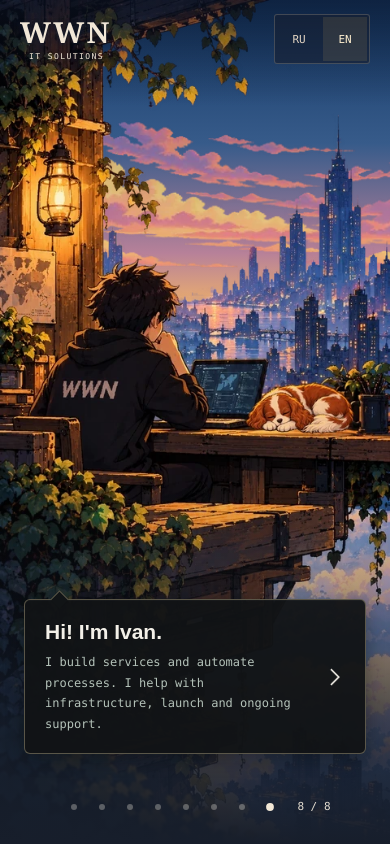
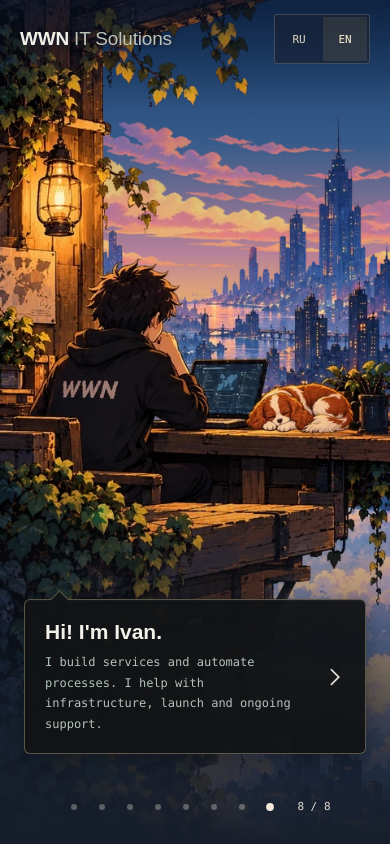
Before and after one commit to wWrongName/CV, a Next.js app: page /en in a window 390 px wide. Built offline with nearby package versions, Linux system fonts and the light colour scheme.

Commit message:
Match the mobile wordmark to the WWN Mini App

```diff
--- a/src/components/workshop/mobile-index.tsx
+++ b/src/components/workshop/mobile-index.tsx
@@ -80,7 +80,7 @@ export function MobileWorkshopIndex({ locale, onEnter, paused = false }: { local
   }
 
   return <main className="mobile-workshop" aria-label={ui.title}>
-    <header className="mobile-workshop-header"><Link className="mobile-workshop-brand" href={`/${locale}`}>WWN<span>IT SOLUTIONS</span></Link><LanguageSwitch locale={locale} anchor={mobileSlideAnchor(active)} /></header>
+    <header className="mobile-workshop-header"><Link className="mobile-workshop-brand" href={`/${locale}`}><strong>WWN</strong> IT Solutions</Link><LanguageSwitch locale={locale} anchor={mobileSlideAnchor(active)} /></header>
     <div className="mobile-carousel" ref={rail} onKeyDown={onKeyDown} role="group" aria-roledescription={ru ? "карусель" : "carousel"} aria-label={ru ? "Разделы мастерской" : "Workshop sections"}>
       <section className="mobile-scene mobile-welcome" id="mobile-about" data-mobile-slide="0" aria-labelledby="mobile-about-title">
         <MobileClouds active={active === 0 && !paused} />
--- a/src/components/workshop/mobile-workshop.css
+++ b/src/components/workshop/mobile-workshop.css
@@ -9,8 +9,8 @@
   .mobile-scene{position:relative;isolation:isolate;overflow:clip;flex:0 0 100%;min-width:0;height:100%;scroll-snap-align:start;scroll-snap-stop:always}
   .mobile-workshop-header{position:absolute;z-index:7;inset:max(14px,env(safe-area-inset-top)) 20px auto;display:flex;align-items:center;justify-content:space-between;gap:20px}
   .mobile-workshop::before{content:"";position:absolute;z-index:6;inset:0 0 auto;height:105px;background:linear-gradient(#0d162a99,transparent);pointer-events:none}
-  .mobile-workshop-brand{color:#f1e7d7;font:700 29px/1 Georgia,serif;letter-spacing:.08em;text-shadow:0 1px 4px #101a2b}
-  .mobile-workshop-brand>span{display:block;margin-top:6px;font:8px/1.2 var(--workshop-mono);letter-spacing:.18em;text-align:center;text-indent:.18em;white-space:nowrap}
+  .mobile-workshop-brand{color:#bdc3bb;font:400 19px/1.2 Arial,sans-serif;letter-spacing:-.01em;white-space:nowrap;text-shadow:0 1px 4px #101a2b}
+  .mobile-workshop-brand>strong{color:#f3f0e8;font-weight:700}
   .mobile-workshop-header .language-switch{padding:2px;border:1px solid #d1c5a93d;border-radius:3px;background:#1720329c}
   .mobile-workshop-header .language-switch a{min-width:44px;min-height:44px;padding:10px;color:#e4d5c3}
   .mobile-workshop-header .language-switch a[aria-current=page]{background:#d4ad5c20;color:#fff0d0}
--- a/src/components/workshop/workshop.css
+++ b/src/components/workshop/workshop.css
@@ -1,7 +1,7 @@
 :root{--workshop-ink:#f1e7d7;--workshop-dim:#c5b39f;--workshop-amber:#f0ae65;--workshop-mint:#b9b9b9;--workshop-night:#181b28;--workshop-mono:ui-monospace,SFMono-Regular,Consolas,monospace}
 *{box-sizing:border-box}html,body{margin:0;min-height:100%;background:#181b28;color:var(--workshop-ink)}body{font-family:Arial,Helvetica,sans-serif;-webkit-font-smoothing:antialiased}a{color:inherit;text-decoration:none}button{font:inherit;color:inherit}a,button,summary{-webkit-tap-highlight-color:transparent}button,summary{cursor:pointer}a:focus-visible,button:focus-visible,summary:focus-visible{outline:2px solid #ffd292;outline-offset:5px}::selection{background:#c38347;color:#fff}h1,h2,h3,h4,p{margin:0}h1,h2,h3,h4{font-weight:500}img{max-width:100%}
 .workshop-shell{min-height:100dvh}.workshop-stage{--workshop-stage-width:clamp(60dvh,100vw,150dvh);position:absolute;width:var(--workshop-stage-width);height:calc(var(--workshop-stage-width) * 2 / 3);inset:0;margin:auto;container-type:inline-size}.language-switch{display:flex;align-items:center;gap:2px;font:11px var(--workshop-mono)}.language-switch a{padding:8px 10px;min-height:30px;display:grid;place-items:center;color:#c5b39f}.language-switch a[aria-current=page]{color:#ffe6b9;background:#ab784326}.language-switch a:hover{color:#fff4de}
-@media(max-width:899px){.mobile-workshop-brand{font:bold 30px Georgia,serif;letter-spacing:.04em;color:#ffdfad}.mobile-workshop-brand>span{display:block;font:7px/1.6 var(--workshop-mono);letter-spacing:.17em}.workshop-panel{width:100%;height:100dvh;max-height:none;border:0;border-radius:0}.workshop-panel-header{min-height:64px;padding:12px 18px;gap:12px}.workshop-panel-close{gap:14px}.workshop-panel-close>span{font-size:10px}.workshop-panel-mark{font-size:13px}.workshop-panel-header h2{font-size:11px}.workshop-document{padding:32px 24px 35px;font-size:14px;line-height:1.85}.workshop-document h1{font-size:32px}.workshop-document h2{font-size:26px}.workshop-document-lead{font-size:18px}.workshop-skills>div{grid-template-columns:1fr;gap:6px}.workshop-metrics{grid-template-columns:1fr}.workshop-service{grid-template-columns:25px 1fr;gap:15px}.workshop-service h2{font-size:23px}
+@media(max-width:899px){.workshop-panel{width:100%;height:100dvh;max-height:none;border:0;border-radius:0}.workshop-panel-header{min-height:64px;padding:12px 18px;gap:12px}.workshop-panel-close{gap:14px}.workshop-panel-close>span{font-size:10px}.workshop-panel-mark{font-size:13px}.workshop-panel-header h2{font-size:11px}.workshop-document{padding:32px 24px 35px;font-size:14px;line-height:1.85}.workshop-document h1{font-size:32px}.workshop-document h2{font-size:26px}.workshop-document-lead{font-size:18px}.workshop-skills>div{grid-template-columns:1fr;gap:6px}.workshop-metrics{grid-template-columns:1fr}.workshop-service{grid-template-columns:25px 1fr;gap:15px}.workshop-service h2{font-size:23px}
 }
 @media(prefers-reduced-motion:reduce){.workshop-shell *{animation:none!important;transition:none!important;scroll-behavior:auto!important}}
 @media print{.workshop-scene-root,.workshop-panel-header{display:none!important}.workshop-panel,.workshop-panel[open]{position:static;display:block;width:auto;height:auto;max-height:none;border:0;box-shadow:none;overflow:visible}.workshop-panel-body{overflow:visible}.workshop-document{padding:0;color:#111}.workshop-shell,body{background:#fff}.workshop-document details>div{display:block}.workshop-document>section{break-inside:auto}}
```
